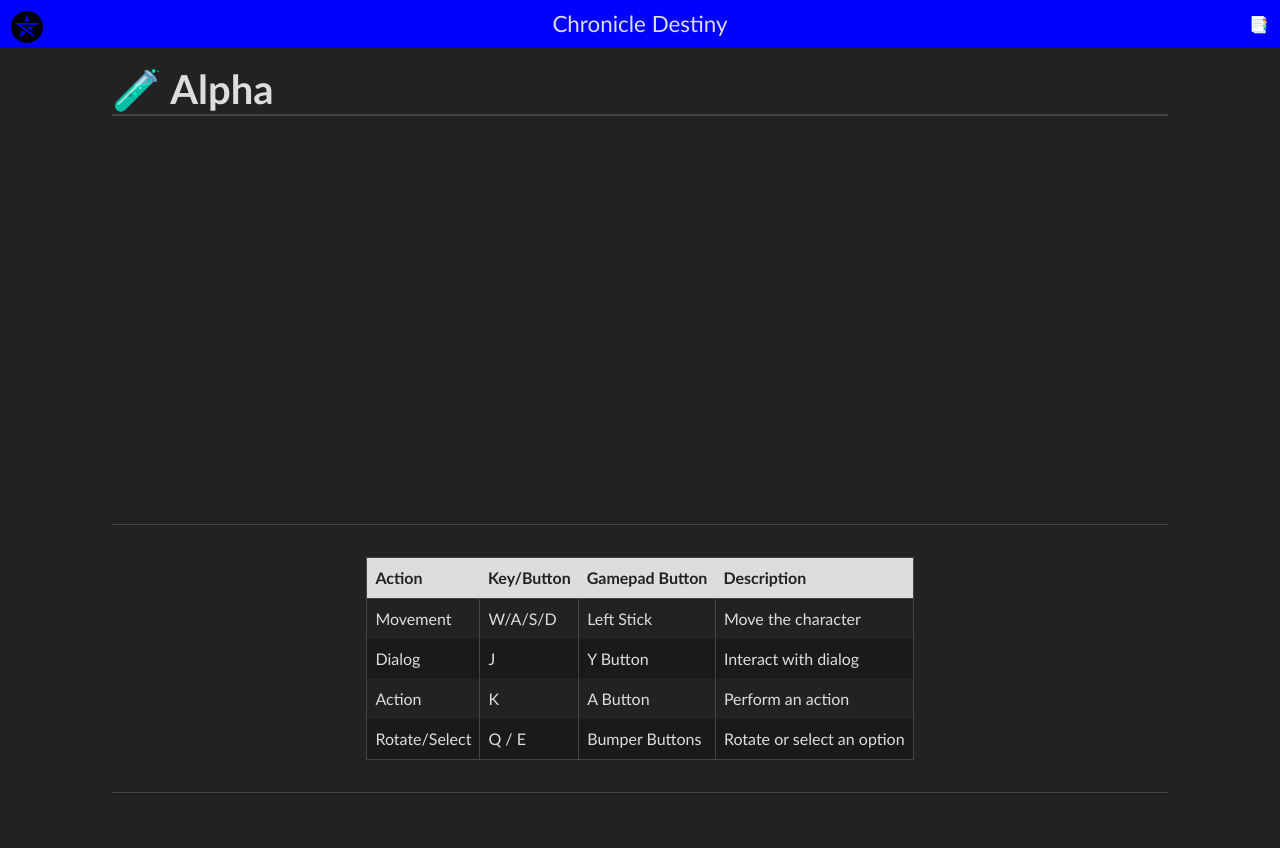
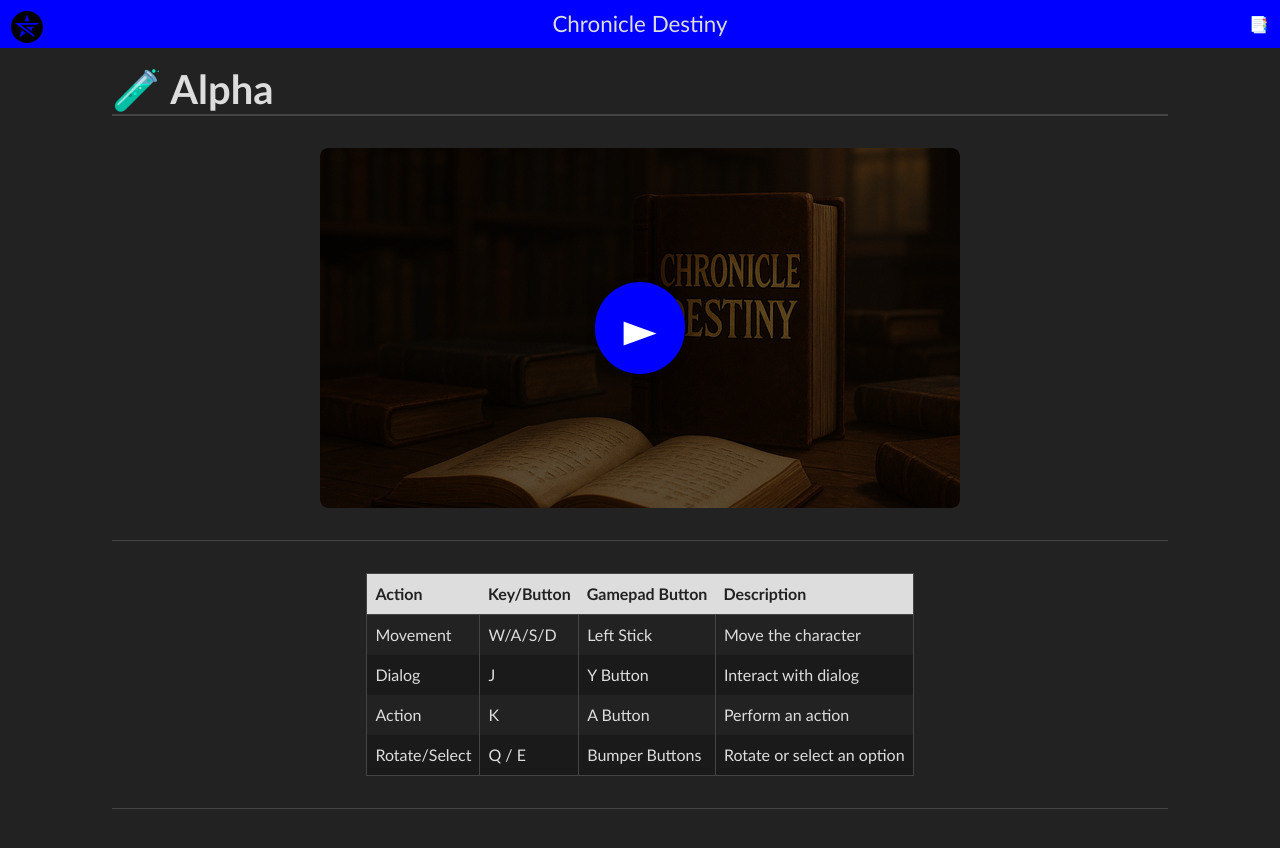
Before and after one commit to zBuLe/Chronicle-Destiny, a Jekyll site: the page built from index.md, in a window 1280 px wide. Shown: the top 848 px of the page. Built offline with Jekyll 4.4.1, drawn with Linux system fonts in a browser that asks for light colours; nearby versions of some CDN libraries; our own code applies the rules of GitHub Pages for plain Markdown files; a script that is not in the unit is left out.

Commit message:
Refactor code structure and remove redundant sections for improved readability and maintainability

```diff
--- a/assets/css/markdown.css
+++ b/assets/css/markdown.css
@@ -272,3 +272,153 @@ main ul.gallery img:hover {
   font-style: italic;
   box-shadow: 0 0 6px rgba(0, 0, 0, 0.3);
 }
+
+
+/* =========================
+   GAME CONTAINER
+   ========================= */
+
+
+.game-container {
+  position: relative;
+  display: flex;
+  justify-content: center;
+  margin: 2rem 0;
+}
+
+.game-overlay {
+  position: absolute;
+  inset: 0;
+  display: flex;
+  justify-content: center;
+  align-items: center;
+  background: rgba(0, 0, 0, 0.5);
+  z-index: 10;
+  border-radius: 0.5rem;
+}
+
+.game-play-button {
+  background: var(--accent-color);
+  border: none;
+  color: white;
+  font-size: 3em;
+  padding: 0.2em 0.6em;
+  border-radius: 50%;
+  cursor: pointer;
+  box-shadow: 0 0 10px rgba(0,0,0,0.4);
+  transition: background 0.2s ease;
+}
+
+.game-play-button:hover {
+  background: var(--hover-color);
+}
+
+/* Fixed-size wrapper for both canvas and overlay */
+.game-wrapper {
+  width: 640px;
+  height: 360px;
+  position: relative;
+  margin: 2rem auto;
+}
+
+/* Overlay positioned exactly over the canvas */
+.game-overlay {
+  position: absolute;
+  width: 100%;
+  height: 100%;
+  inset: 0;
+  display: flex;
+  justify-content: center;
+  align-items: center;
+  background: rgba(0, 0, 0, 0.5);
+  border-radius: 0.5rem;
+  z-index: 10;
+}
+
+/* Centered play button */
+.game-play-button {
+  background: var(--accent-color);
+  border: none;
+  color: white;
+  font-size: 3em;
+  padding: 0.2em 0.6em;
+  border-radius: 50%;
+  cursor: pointer;
+  box-shadow: 0 0 10px rgba(0,0,0,0.4);
+  transition: background 0.2s ease;
+}
+
+.game-play-button:hover {
+  background: var(--hover-color);
+}
+
+/* Wrapper for the game canvas + overlay */
+.game-wrapper {
+  width: 640px;
+  height: 360px;
+  position: relative;
+  margin: 2rem auto;
+}
+
+/* Overlay matches canvas size */
+.game-overlay {
+  position: absolute;
+  inset: 0;
+  width: 100%;
+  height: 100%;
+  background: var(--line-color);
+  display: flex;
+  align-items: center;
+  justify-content: center;
+  z-index: 10;
+  border-radius: 0.5rem;
+  overflow: hidden;
+}
+
+/* Preview image */
+.game-poster {
+  position: absolute;
+  width: 100%;
+  height: 100%;
+  object-fit: cover;
+  filter: brightness(0.4);
+}
+
+/* Play button on top of poster */
+.game-play-button {
+  position: relative;
+  background: var(--accent-color);
+  border: none;
+  color: white;
+  font-size: 3em;
+  padding: 0.2em 0.6em;
+  border-radius: 50%;
+  cursor: pointer;
+  z-index: 1;
+  box-shadow: 0 0 10px rgba(0,0,0,0.4);
+  transition: background 0.2s ease;
+}
+
+.game-play-button:hover {
+  background: var(--hover-color);
+}
+
+.game-fullscreen-button {
+  position: absolute;
+  bottom: 0.5rem;
+  right: 0.5rem;
+  background: var(--line-color);
+  border: none;
+  color: var(--text-color);
+  padding: 0.4em 0.6em;
+  font-size: 1.2em;
+  border-radius: 0.3rem;
+  cursor: pointer;
+  z-index: 5;
+  opacity: 0.9;
+  transition: background 0.2s ease;
+}
+
+.game-fullscreen-button:hover {
+  background: var(--hover-color);
+}
--- a/assets/js/script.js
+++ b/assets/js/script.js
@@ -197,3 +197,47 @@ document.addEventListener('DOMContentLoaded', () => {
     }
   });
 });
+
+
+// GAMEMAKER
+
+document.addEventListener('DOMContentLoaded', () => {
+  // Elements
+  const playBtn = document.getElementById('gamePlayButton');
+  const overlay = document.getElementById('gameOverlay');
+  const gameWrapper = document.getElementById('gm4html5_div_id');
+  const fullscreenBtn = document.getElementById('gameFullscreenButton');
+
+  // Game load on play
+  if (playBtn && overlay && gameWrapper) {
+    playBtn.addEventListener('click', () => {
+      overlay.style.display = 'none';      // Hide the play overlay
+      gameWrapper.style.display = 'block'; // Show canvas wrapper
+
+      // Dynamically load GameMaker HTML5 export
+      const script = document.createElement('script');
+      script.src = 'html5game/Chronicle-Destiny.js?cachebust=918507098';
+      script.onload = () => {
+        if (typeof GameMaker_Init === 'function') {
+          GameMaker_Init(); // Start game once loaded
+        } else {
+          console.error('GameMaker_Init() is not defined.');
+        }
+      };
+      document.body.appendChild(script);
+    });
+  }
+
+  // Fullscreen toggle button
+  if (fullscreenBtn && gameWrapper) {
+    fullscreenBtn.addEventListener('click', () => {
+      if (!document.fullscreenElement) {
+        gameWrapper.requestFullscreen().catch(err => {
+          console.error(`Fullscreen error: ${err.message}`);
+        });
+      } else {
+        document.exitFullscreen();
+      }
+    });
+  }
+});
--- a/index.md
+++ b/index.md
@@ -4,13 +4,21 @@ title: Chronicle Destiny
 
 # 🧪 Alpha
 
-<div class="gm4html5_div_class" id="gm4html5_div_id">
-  <canvas id="canvas" width="640" height="360" >
-    <p>Your browser doesn't support HTML5 canvas.</p>
-   </canvas>
+<div class="game-wrapper">
+  <div class="game-overlay" id="gameOverlay">
+    <img src="/gallery/poster.png" alt="Game Preview" class="game-poster">
+    <button class="game-play-button" id="gamePlayButton" title="Play">&#9658;</button>
+  </div>
+  <div class="gm4html5_div_class" id="gm4html5_div_id" style="display: none;">
+    <canvas id="canvas" width="640" height="360">
+      <p>Your browser doesn't support HTML5 canvas.</p>
+    </canvas>
+  </div>
+  <button class="game-fullscreen-button" id="gameFullscreenButton" title="Toggle Fullscreen">⛶</button>
 </div>
-<script type="text/javascript" src="html5game/Chronicle-Destiny.js?cachebust=918507098"></script>
-<script>window.onload = GameMaker_Init;</script>
+<script id="gameScript" type="text/javascript" src="html5game/Chronicle-Destiny.js?cachebust=918507098"></script>
+
+
 
 ---
 
```
Also changed, not shown: gallery/poster.jpg (added), gallery/poster.png (added).
